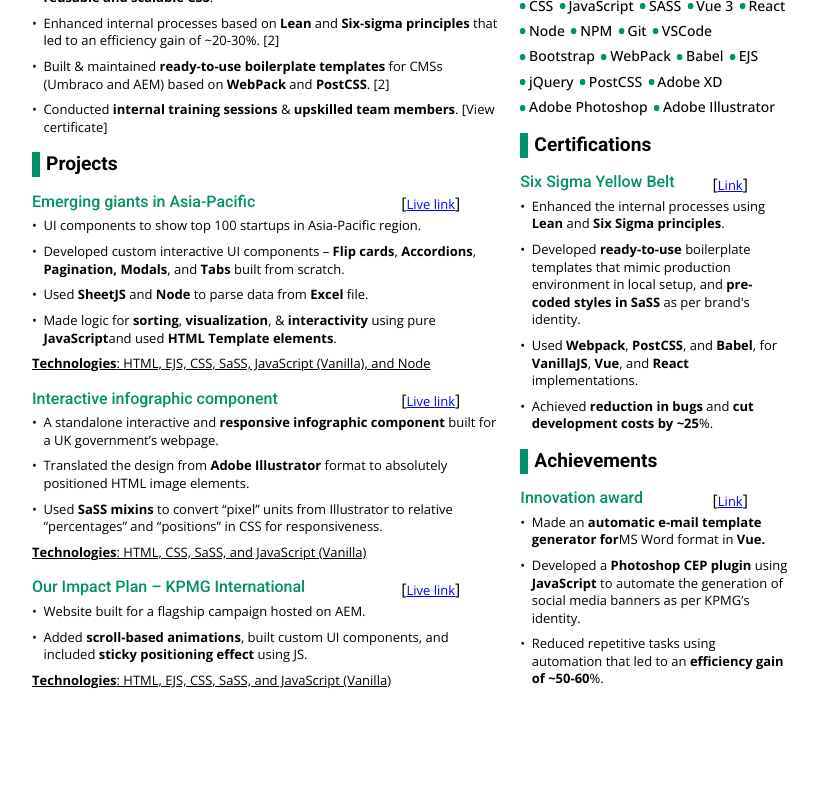
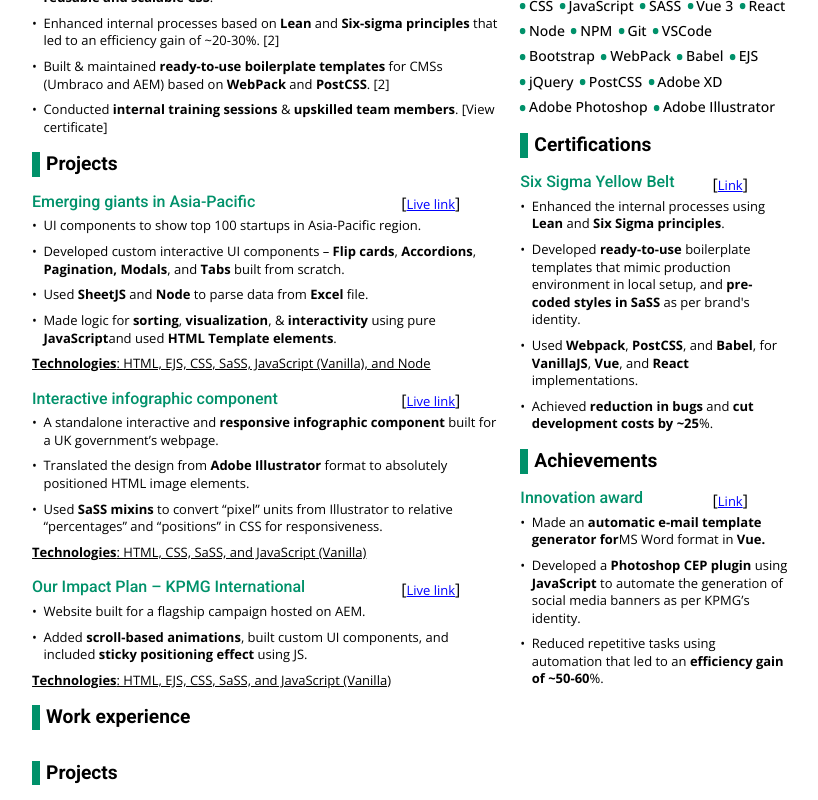
Before and after one commit to Sukhvinder-Singh/vue-resume, a Vue app: page / in a window 1280 px wide. Shown: the part 371-1171 px from the top of the page, without its empty margins (230-1048 px from the left). Before the commit the page ends 1079 px from the top, so only its background shows below. Built offline with nearby package versions, Linux system fonts and the light colour scheme.

Commit message:
Added sections for test data

```diff
--- a/src/App/components/Resume.vue
+++ b/src/App/components/Resume.vue
@@ -11,6 +11,10 @@
           <h2>Projects</h2>
           <Projects />
         </section>
+        <section class="resume__section" v-for="(i,idx) in leftColData">
+          <h2>{{resumeSectionInterface(i).getHeading()}}</h2>
+          <component :is="resumeSectionInterface(i).getSection()"></component>
+        </section>
       </div>
       <div class="resume__col resume__col--right">
         <section class="resume__section">
@@ -23,11 +27,11 @@
         </section>
         <section class="resume__section">
           <h2>Certifications</h2>
-          <Certifications/>
+          <Certifications />
         </section>
         <section class="resume__section">
           <h2>Achievements</h2>
-          <Achievement/>
+          <Achievement />
         </section>
       </div>
     </div>
@@ -42,8 +46,19 @@
 import Skills from "./Skills.vue";
 import Certifications from "./Certifications.vue";
 import Achievement from "./Achievement.vue";
+import { RESUME_DATA } from "../composables/data";
+import {
+  getColumnSections,
+  getVisibleSections,
+  resumeSectionInterface,
+  sortSectionsByOrder,
+} from "../composables/resume-interface";
 
 const props = defineProps({
   resumeData: Array,
 });
+
+const leftColData = sortSectionsByOrder(
+  getVisibleSections(getColumnSections(RESUME_DATA, "left"))
+);
 </script>
```
